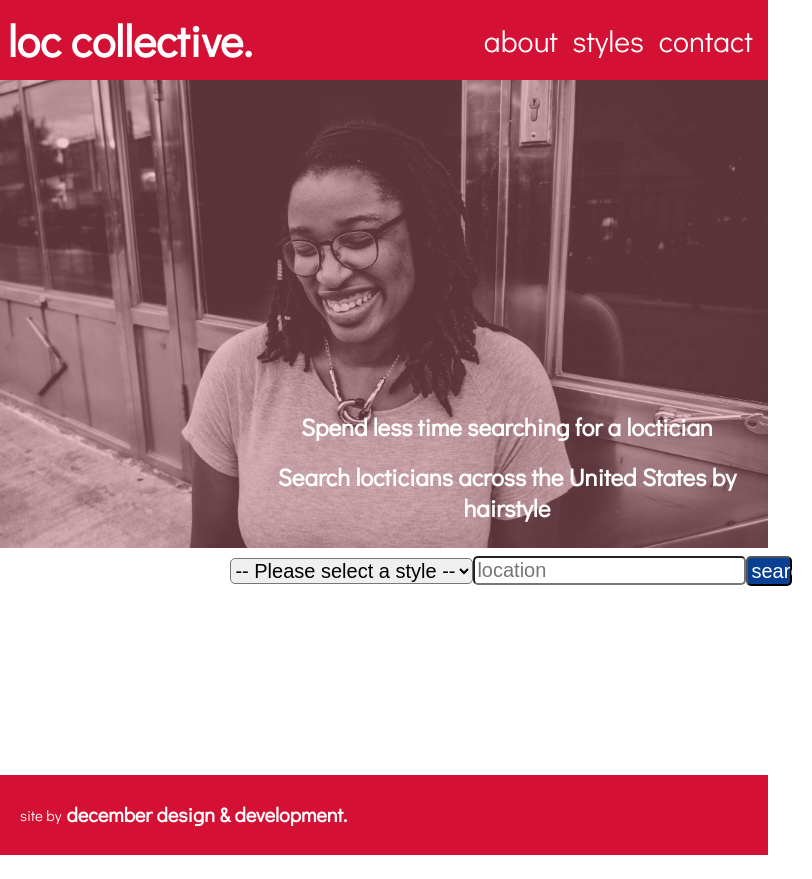
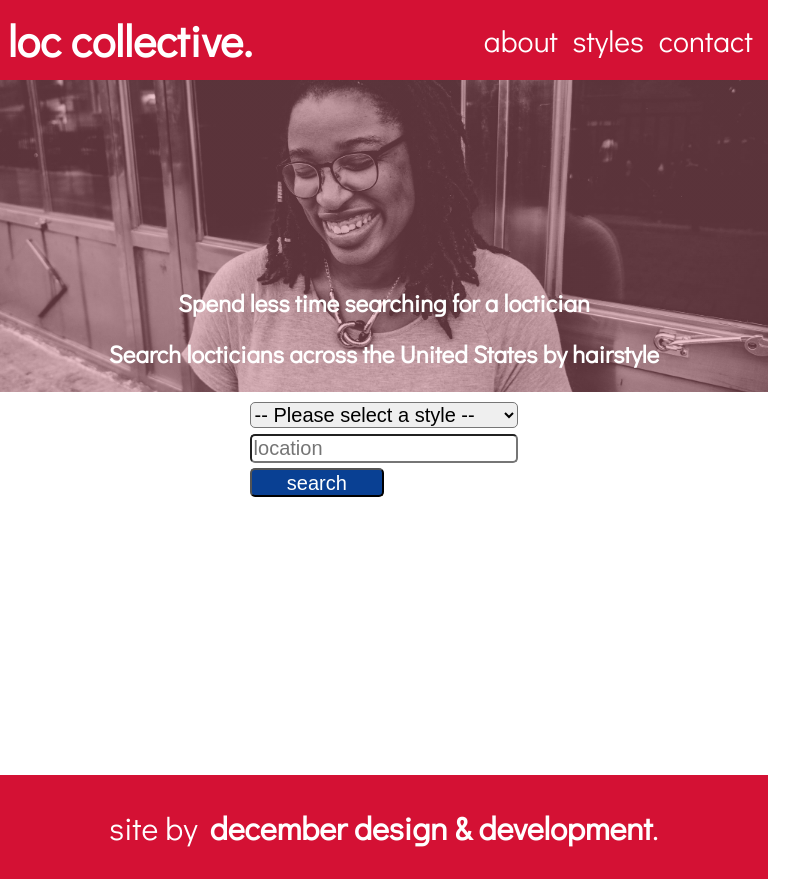
Before and after one commit to garnetred/loc-collective, a React (Create React App) app: page / in a window 768 px wide. Shown: the whole page, 812 px wide, since content can reach past the window. Before the commit the page ends 855 px from the top, so only its background shows below. Built offline with nearby package versions, Linux system fonts and the light colour scheme.

Commit message:
Center search form and footer text

```diff
--- a/src/Components/Footer/Footer.css
+++ b/src/Components/Footer/Footer.css
@@ -15,7 +15,7 @@
 .footer-container {
   display: flex;
   flex-direction: row;
-  width: 31%;
+  width: 100%;
   text-align: left;
   height: 100%;
   align-items: center;
@@ -24,7 +24,6 @@
 
 .production-link {
   font-weight: bolder;
-  font-size: 20px;
   margin-left: 5px;
   border-bottom: 2px solid transparent;
 }
@@ -34,33 +33,48 @@
   border-bottom: 2px solid white;
 }
 
-.period {
-  font-size: 20px;
+.footer-text {
+  font-size: 2rem;
+  width: 100%;
+  text-align: center;
 }
 
 @media only screen and (max-width: 600px) {
   .loc-collective-footer {
     width: 100%;
+    height: 15%;
   }
   .footer-container {
     flex-direction: row;
     width: 100%;
   }
+
+  .footer-text {
+    margin: 0 auto;
+    font-size: 1.5rem;
+  }
 }
 
-@media only screen and (min-width: 601px) {
+@media only screen and (min-width: 601px) and (max-width: 767px) {
   .loc-collective-footer {
     width: 100%;
+    height: 13%;
   }
+
   .footer-container {
     flex-direction: row;
     width: 100%;
   }
+
+  .footer-text {
+    margin: 0 auto;
+  }
 }
 
-@media only screen and (min-width: 768px) {
+@media only screen and (min-width: 768px) and (max-width: 1200px) {
   .loc-collective-footer {
     width: 100%;
+    height: 13%;
     margin: 0;
   }
   .footer-container {
@@ -68,12 +82,12 @@
     width: 100%;
   }
 }
-@media only screen and (min-width: 1200px) {
+/* @media only screen and (min-width: 1200px) {
   .loc-collective-footer {
     width: 100%;
   }
   .footer-container {
     flex-direction: row;
     width: 100%;
-  }
-}
+  } */
+/* } */
--- a/src/Components/Footer/Footer.js
+++ b/src/Components/Footer/Footer.js
@@ -5,7 +5,8 @@ const Footer = () => {
   return (
     <footer className="loc-collective-footer">
       <section className="footer-container">
-        <p>site by</p>
+        <p className="footer-text">
+          site by{' '}
           <a
             href="https://www.decemberdevelopment.com"
             target="_blank"
@@ -13,8 +14,9 @@ const Footer = () => {
             className="production-link"
           >
             december design & development
-          <span className="period">.</span>
           </a>
+          .
+        </p>
       </section>
     </footer>
   );
--- a/src/Components/SearchForm/SearchForm.css
+++ b/src/Components/SearchForm/SearchForm.css
@@ -47,7 +47,7 @@
 }
 
 .search-form {
-  width: 40%;
+  width: 45%;
   display: flex;
   align-items: center;
   justify-content: space-between;
@@ -86,6 +86,9 @@
 }
 
 @media only screen and (max-width: 600px) {
+  .background-image-container {
+    height: 60%;
+  }
   .search-form {
     flex-direction: column;
   }
@@ -98,9 +101,48 @@
 @media only screen and (min-width: 601px) and (max-width: 767px) {
   .search-form {
     flex-direction: column;
+    width: 35%;
+    align-items: normal;
+  }
+
+  .background-image-container {
+    height: 60%;
+  }
+
+  .search-form-button {
+    width: 50%;
+  }
+
+  .search-form-input {
+    margin: 1% 0;
   }
 
   .text-container {
+    width: 100%;
     left: 0;
   }
 }
+@media only screen and (min-width: 768px) and (max-width: 1199px) {
+  .search-form {
+    flex-direction: column;
+    width: 35%;
+    align-items: normal;
+  }
+
+  .background-image-container {
+    height: 60%;
+  }
+
+  .search-form-button {
+    width: 50%;
+  }
+
+  .search-form-input {
+    margin: 1% 0;
+  }
+
+  .text-container {
+    width: 100%;
+    left: 0;
+  }
+}
--- a/src/Components/SearchForm/SearchForm.js
+++ b/src/Components/SearchForm/SearchForm.js
@@ -70,6 +70,7 @@ const SearchForm = (props) => {
           data-testid="select"
           onChange={(e) => handleChange(e)}
           aria-label="style"
+          className="search-form-input"
         >
           <option value="" selected disabled>
             -- Please select a style --{' '}
@@ -82,7 +83,7 @@ const SearchForm = (props) => {
           <option value="faux locs">faux locs</option>
         </select>
         <input
-          className="location-input"
+          className="location-input search-form-input"
           type="text"
           placeholder="location"
           name="location"
@@ -93,7 +94,7 @@ const SearchForm = (props) => {
         />
         <button
           type="submit"
-          className="search-form-button"
+          className="search-form-button search-form-input"
           onClick={submitForm}
         >
           search
```
Lines whose indentation alone changed are shown as unchanged.
